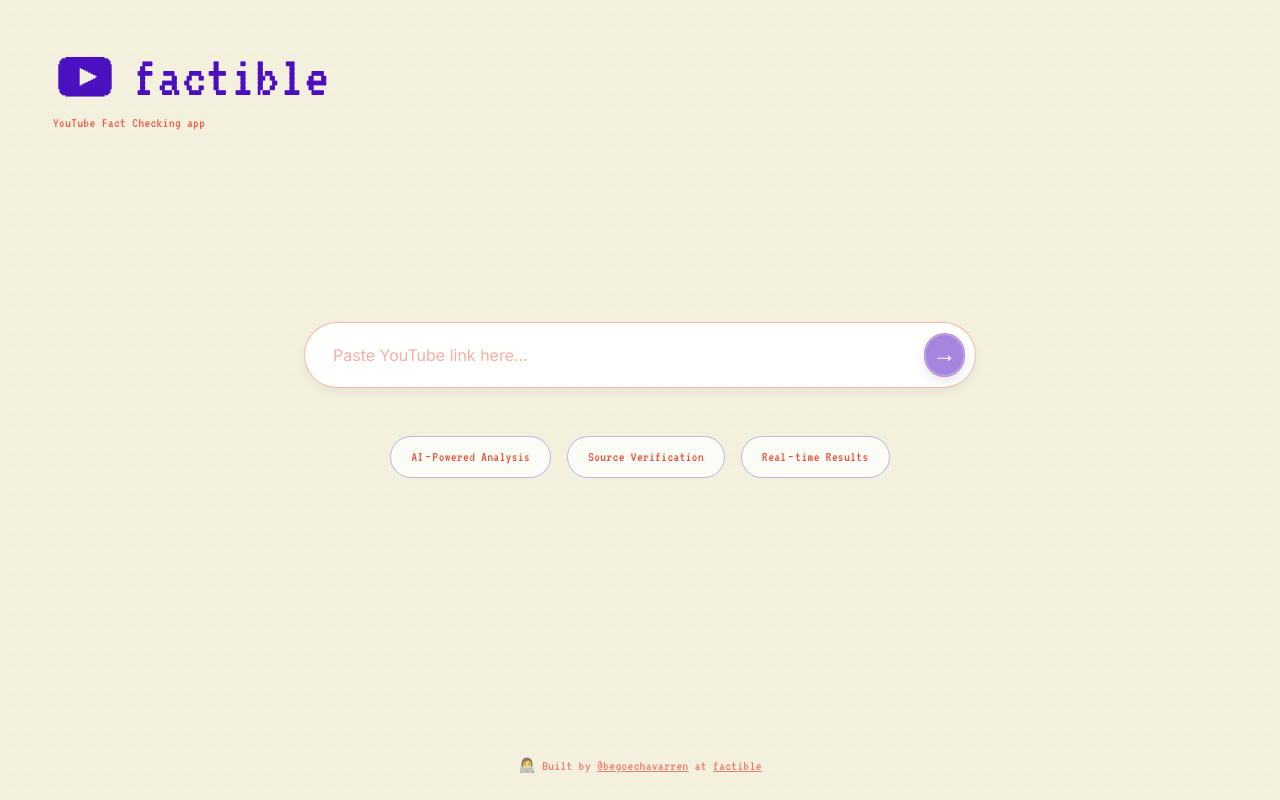
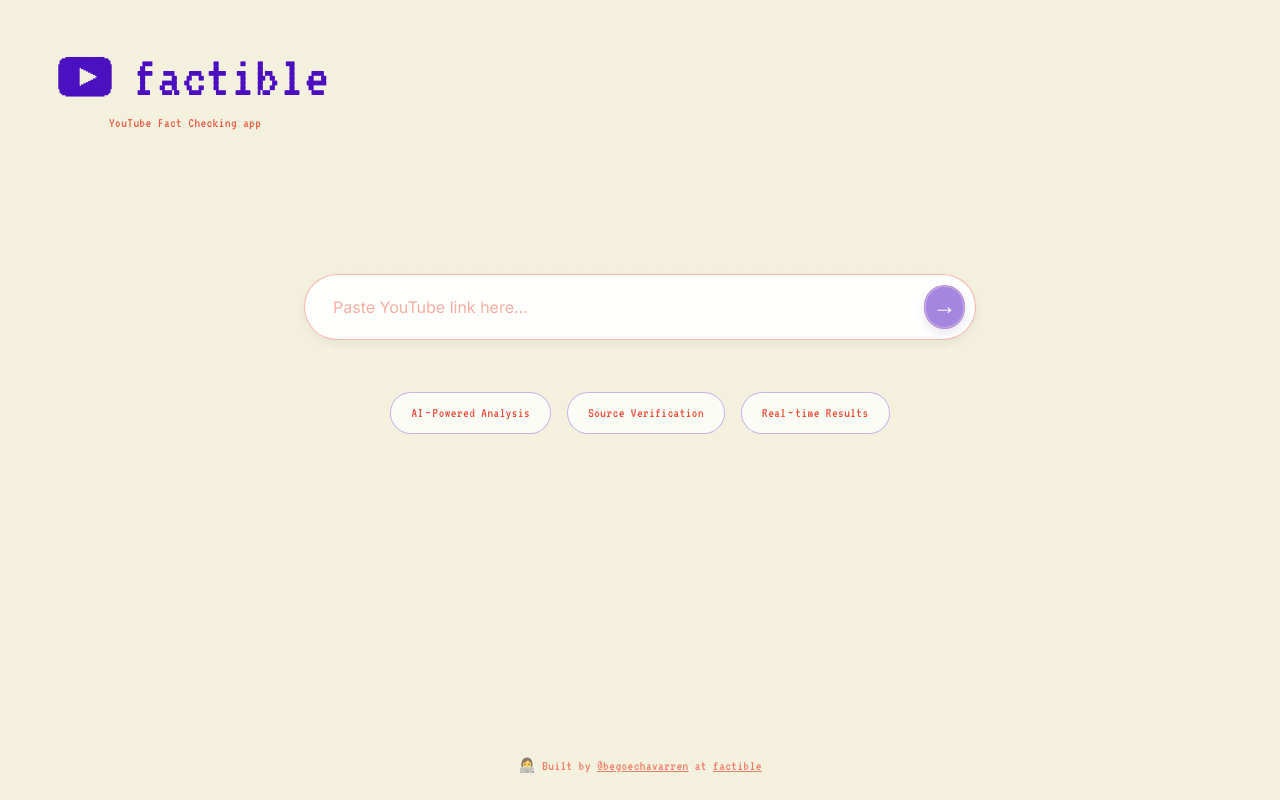
Before and after one commit to begoechavarren/factible, a React (Vite) app in the folder frontend/: page / in a window 1280 px wide. Built offline with nearby package versions, Linux system fonts and the light colour scheme.

Commit message:
Fix ui resizing

```diff
--- a/frontend/src/App.jsx
+++ b/frontend/src/App.jsx
@@ -100,11 +100,14 @@ function App() {
   };
 
   const mainClassName = useMemo(() => {
-    const classes = ['relative z-10 flex min-h-screen w-full flex-col px-4 pb-20'];
+    const classes = [
+      'flex flex-1 w-full flex-col items-center px-4 md:px-10 lg:px-12 pb-16 md:pb-20',
+      'transition-all duration-500 ease-out',
+    ];
     if (hasActiveRun) {
-      classes.push('items-center justify-start pt-24 md:pt-32');
+      classes.push('justify-start pt-3 md:pt-4 lg:pt-5');
     } else {
-      classes.push('items-center justify-center pt-16 md:pt-20');
+      classes.push('justify-start pt-16 md:pt-20');
     }
     return classes.join(' ');
   }, [hasActiveRun]);
@@ -112,25 +115,25 @@ function App() {
   const contentWrapperClass = useMemo(
     () =>
       hasActiveRun
-        ? 'w-full max-w-5xl flex flex-col items-center gap-10'
-        : 'w-full max-w-5xl flex flex-col items-center gap-10',
+        ? 'w-full max-w-5xl flex flex-col items-center gap-6 md:gap-7 lg:gap-8 transition-all duration-500 ease-out'
+        : 'w-full max-w-5xl flex flex-col items-center gap-9 md:gap-12 transition-all duration-500 ease-out',
     [hasActiveRun],
   );
 
   const heroClassName = useMemo(
     () =>
       [
-        'transition-transform duration-500 ease-out',
         'w-full max-w-2xl mx-auto',
-        'flex flex-col items-center gap-6',
-        hasActiveRun ? '-translate-y-16 md:-translate-y-20' : 'translate-y-0',
+        hasActiveRun ? 'flex flex-col items-center gap-4 md:gap-5' : 'flex flex-col items-center gap-6 md:gap-7',
+        'transform transition-all duration-500 ease-out',
+        hasActiveRun ? 'mt-2 md:mt-3 -translate-y-2 md:-translate-y-3' : 'mt-12 md:mt-14 translate-y-0',
       ].join(' '),
     [hasActiveRun],
   );
 
   return (
     <PageLayout>
-      <Header onHome={handleReset} />
+      <Header onHome={handleReset} compact={hasActiveRun} />
       <main className={mainClassName}>
         <div className={contentWrapperClass}>
           <section className={heroClassName}>
@@ -172,7 +175,7 @@ function App() {
           )}
 
           {isProcessing && !result && (
-            <div className="-mt-16 w-full flex justify-center">
+            <div className="w-full flex justify-center -mt-3 md:-mt-6 transition-all duration-500 ease-out">
               <ProcessingView
                 progress={progress}
                 currentMessage={currentMessage}
--- a/frontend/src/components/layout/Footer.jsx
+++ b/frontend/src/components/layout/Footer.jsx
@@ -1,6 +1,6 @@
 function Footer() {
   return (
-    <footer className="absolute bottom-4 left-0 right-0 flex justify-center px-4 md:bottom-6">
+    <footer className="mt-auto flex justify-center px-4 pb-4 md:pb-6">
       <span className="pixel-text text-center text-xs text-accent opacity-70 md:text-sm">
         👩‍💻 Built by{' '}
         <a
--- a/frontend/src/components/layout/Header.jsx
+++ b/frontend/src/components/layout/Header.jsx
@@ -1,29 +1,40 @@
 import Logo from '@components/ui/Logo';
 
-function Header({ onHome }) {
+function Header({ onHome, compact = false }) {
   const handleHome = () => {
     if (onHome) {
       onHome();
     }
   };
 
+  const headerClasses = [
+    'relative z-20 w-full',
+    compact ? 'pt-4 md:pt-6' : 'pt-6 md:pt-10',
+  ].join(' ');
+
   return (
-    <header className="absolute left-6 right-6 top-6 z-20 flex items-start justify-between gap-4 md:left-12 md:right-12 md:top-10">
+    <header className={headerClasses}>
+      <div className="flex w-full items-start justify-between px-4 md:px-10 lg:px-12">
         <button
           type="button"
           onClick={handleHome}
           className="group flex flex-col items-start gap-1 rounded-xl border border-transparent bg-transparent p-1 text-left focus:outline-none focus-visible:ring-0 cursor-pointer"
         >
-        <span className="flex items-center gap-4">
+          <span className="flex items-center gap-3 md:gap-4">
             <Logo size="md" className="transition-transform duration-300 group-hover:scale-105" />
-          <span className="pixel-text text-5xl leading-none text-primary transition-colors group-hover:text-accent md:text-6xl">
+            <span className={`pixel-text leading-none text-primary transition-colors group-hover:text-accent ${
+              compact ? 'text-4xl md:text-5xl lg:text-6xl' : 'text-5xl md:text-5xl lg:text-6xl'
+            }`}>
               factible
             </span>
           </span>
-        <span className="pixel-text text-xs text-accent opacity-90 transition-colors group-hover:text-accent md:text-sm">
+          <span className={`pixel-text text-accent opacity-90 transition-colors group-hover:text-accent ml-14 md:ml-14 ${
+            compact ? 'text-xs md:text-sm' : 'text-sm md:text-sm'
+          }`}>
             YouTube Fact Checking app
           </span>
         </button>
+      </div>
     </header>
   );
 }
--- a/frontend/src/components/layout/PageLayout.jsx
+++ b/frontend/src/components/layout/PageLayout.jsx
@@ -4,7 +4,9 @@ function PageLayout({ children }) {
   return (
     <div className="relative min-h-screen w-full overflow-hidden bg-background">
       <DotPattern />
-      {children}
+      <div className="relative z-10 flex min-h-screen flex-col">
+        {children}
+      </div>
     </div>
   );
 }
--- a/frontend/src/components/pages/LandingPage.jsx
+++ b/frontend/src/components/pages/LandingPage.jsx
@@ -18,7 +18,7 @@ function LandingPage({ onFactCheck }) {
     <PageLayout>
       <Header />
 
-      <main className="flex min-h-screen items-center justify-center px-4">
+      <main className="flex flex-1 items-center justify-center px-4 md:px-10 lg:px-12 py-16 md:py-20">
         <div className="w-full max-w-2xl">
           {/* Screen reader only description */}
           <p className="sr-only">
--- a/frontend/src/components/processing/ProcessingView.jsx
+++ b/frontend/src/components/processing/ProcessingView.jsx
@@ -15,11 +15,11 @@ export function ProcessingView({ progress, currentMessage, currentStep }) {
       </div>
 
       <div className="w-full max-w-md">
-        <div className="mb-3 flex items-center justify-between">
-          <p className="pixel-text text-sm text-primary">
+        <div className="mb-3 flex items-center justify-between gap-2">
+          <p className="pixel-text text-sm text-primary truncate">
             {currentMessage || 'Working on it...'}
           </p>
-          <p className="pixel-text text-sm text-accent">{progress}%</p>
+          <p className="pixel-text text-sm text-accent flex-shrink-0">{progress}%</p>
         </div>
         <div className="h-3 w-full rounded-full border-2 border-primary bg-background/50">
           <div
--- a/frontend/src/components/search/SearchBar.jsx
+++ b/frontend/src/components/search/SearchBar.jsx
@@ -19,7 +19,7 @@ function SearchBar({ onSubmit, disabled = false, loading = false, compact = fals
   const containerClasses = [
     'transition-all duration-500 ease-out',
     'w-full',
-    compact ? 'max-w-xl md:max-w-2xl scale-95' : 'max-w-2xl',
+    compact ? 'max-w-2xl scale-95' : 'max-w-2xl',
   ].join(' ');
 
   const frameClasses = [
@@ -29,7 +29,7 @@ function SearchBar({ onSubmit, disabled = false, loading = false, compact = fals
     'transition-smooth',
     'hover:shadow-[inset_0_1px_0_rgba(255,255,255,0.7),0_6px_15px_rgba(0,0,0,0.1)]',
     'focus-within:border-[rgba(233,78,58,0.4)]',
-    compact ? 'py-1.5 pl-4 pr-1.5 md:py-2 md:pl-5 md:pr-2' : 'py-2 pl-5 pr-2 md:py-2.5 md:pl-6 md:pr-2.5',
+    compact ? 'py-2 pl-5 pr-2 md:py-2 md:pl-5 md:pr-2' : 'py-2 pl-5 pr-2 md:py-2.5 md:pl-6 md:pr-2.5',
     compact ? 'border-[rgba(233,78,58,0.25)]' : 'border-[rgba(233,78,58,0.2)]',
   ].join(' ');
 
--- a/frontend/src/components/video/VideoPreview.jsx
+++ b/frontend/src/components/video/VideoPreview.jsx
@@ -1,6 +1,6 @@
 function SkeletonCard() {
   return (
-    <div className="mt-2 w-full max-w-xl animate-pulse overflow-hidden rounded-2xl border-2 border-primary/15 bg-white/60 p-3 shadow-inner backdrop-blur md:max-w-2xl">
+    <div className="mt-2 w-full max-w-2xl animate-pulse overflow-hidden rounded-2xl border-2 border-primary/15 bg-white/60 p-3 shadow-inner backdrop-blur">
       <div className="h-28 w-full rounded-xl bg-primary/10" />
       <div className="mt-3 h-4 w-3/4 rounded bg-primary/10" />
       <div className="mt-2 h-3 w-1/2 rounded bg-primary/10" />
@@ -18,7 +18,7 @@ export function VideoPreview({ url, metadata, loading }) {
   }
 
   return (
-    <article className="mt-2 w-full max-w-xl overflow-hidden rounded-2xl border-2 border-primary/15 bg-white/85 shadow-lg backdrop-blur md:max-w-2xl">
+    <article className="mt-2 w-full max-w-2xl overflow-hidden rounded-2xl border-2 border-primary/15 bg-white/85 shadow-lg backdrop-blur">
       <div className="flex items-center gap-4 p-4">
         <div className="relative h-16 w-28 flex-shrink-0 overflow-hidden rounded-xl bg-primary/10">
           {metadata?.thumbnail ? (
@@ -34,22 +34,22 @@ export function VideoPreview({ url, metadata, loading }) {
             </div>
           )}
         </div>
-        <div className="flex-1">
+        <div className="flex-1 min-w-0">
           <p className="pixel-text text-[11px] uppercase tracking-[0.35em] text-accent/70">
             Analyzing
           </p>
-          <h3 className="text-sm font-semibold leading-snug text-gray-800">
+          <h3 className="text-sm font-semibold leading-snug text-gray-800 line-clamp-2">
             {metadata?.title}
           </h3>
           {metadata?.author && (
-            <p className="text-xs text-gray-500">by {metadata.author}</p>
+            <p className="text-xs text-gray-500 truncate">by {metadata.author}</p>
           )}
         </div>
         <a
           href={url}
           target="_blank"
           rel="noopener noreferrer"
-          className="pixel-text text-xs uppercase text-primary hover:underline"
+          className="pixel-text text-xs uppercase text-primary hover:underline flex-shrink-0"
         >
           Open
         </a>
```
Lines whose indentation alone changed are shown as unchanged.
